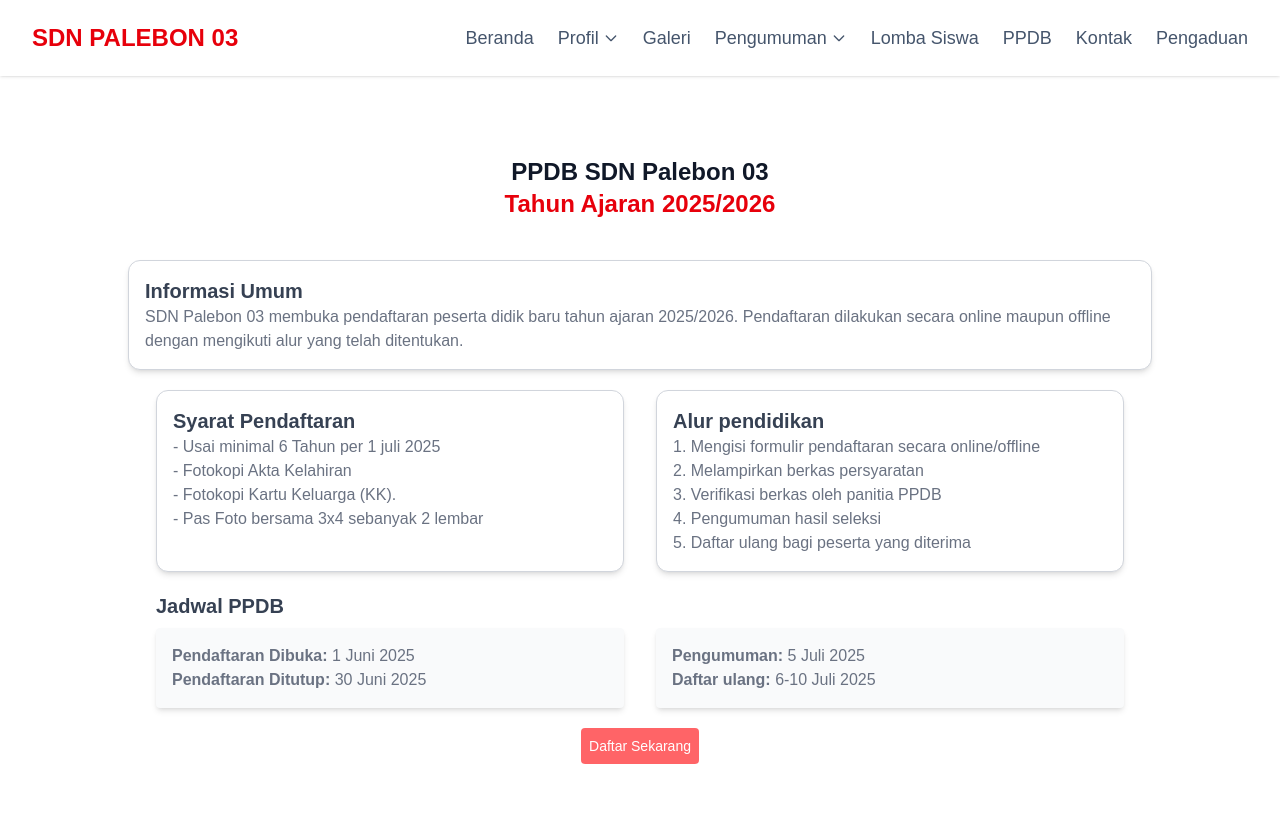
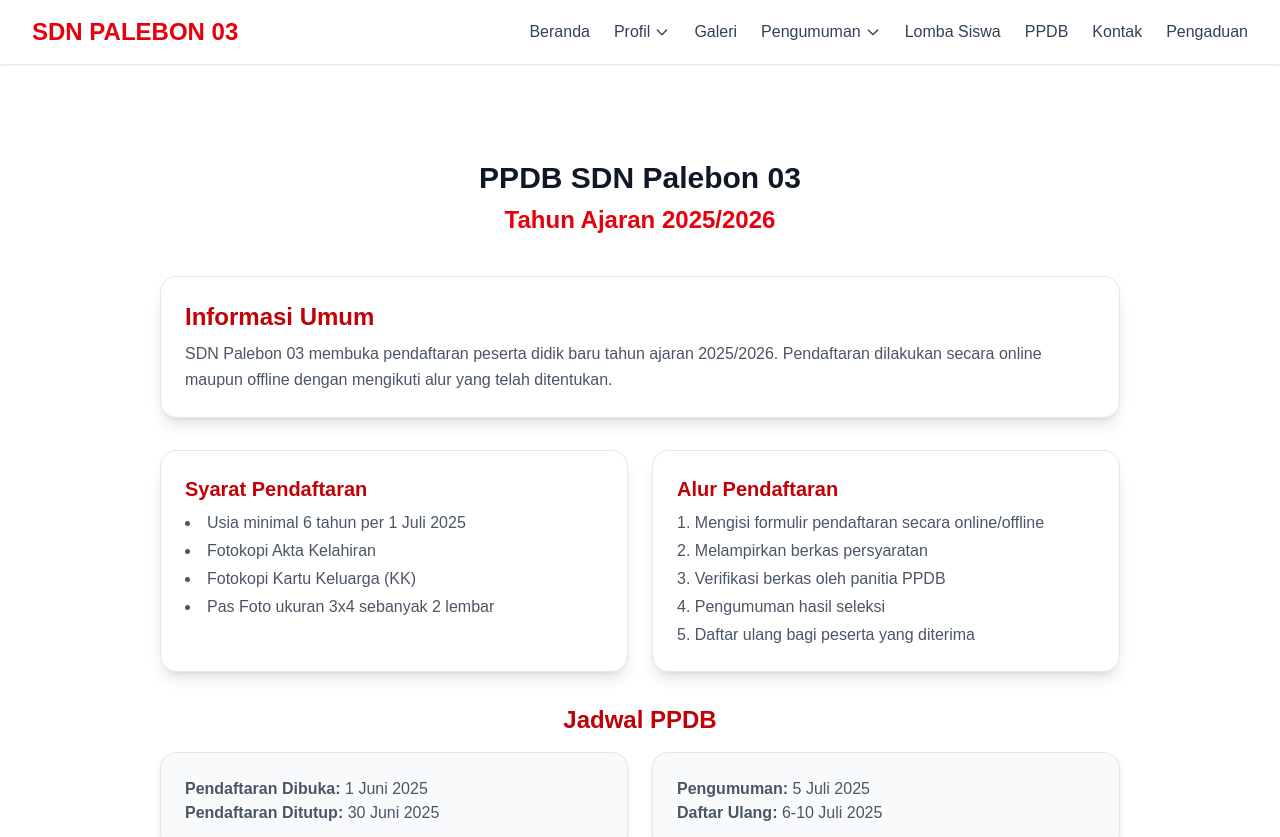
Before and after one commit to ardian56/SD-Palebon-03, a Next.js app: page /ppdb in a window 1280 px wide. Shown: the top 837 px of the page. Built offline with nearby package versions, Linux system fonts and the light colour scheme.

Commit message:
tampilan berita

```diff
--- a/app/globals.css
+++ b/app/globals.css
@@ -26,6 +26,7 @@
     animation: marquee 20s linear infinite;
   }
 
+
 }
 
 body {
--- a/app/ppdb/page.jsx
+++ b/app/ppdb/page.jsx
@@ -2,56 +2,73 @@ import React from 'react'
 
 const page = () => {
   return (
-    <div className='bg-white/90 backdrop:backdrop-blur-md min-h-screen w-full '>
-        <div className="header sm:w-1/3 mx-auto pt-20 mb-10">
-            <h3 className='text-2xl font-bold text-gray-900 text-center'>PPDB SDN Palebon 03</h3>
-            <h3 className='text-2xl font-bold text-red-600 text-center'>Tahun Ajaran 2025/2026</h3>
-        </div>
-        <div className="card bg-white w-4/5 mx-auto p-4 shadow-md border-1 border-gray-300 rounded-xl">
-          <h4 className='text-xl font-bold text-gray-700'>Informasi Umum</h4>
-          <p className='text-gray-500'>SDN Palebon 03 membuka pendaftaran peserta didik baru tahun ajaran 2025/2026. Pendaftaran dilakukan secara online maupun offline dengan mengikuti alur yang telah ditentukan.</p>
-        </div>
-        <div className="w-full  flex flex-col sm:flex-row mt-5 sm:px-35 pb-3">
-          <div className="card w-4/5 bg-white mx-auto p-4 shadow-md border-1 border-gray-300 rounded-xl mb-2 sm:mx-4">
-            <h4 className='text-xl font-bold text-gray-700'>Syarat Pendaftaran</h4>
-            <p className='text-gray-500'>- Usai minimal 6 Tahun per 1 juli 2025</p>
-            <p className='text-gray-500'>- Fotokopi Akta Kelahiran</p>
-            <p className='text-gray-500'>- Fotokopi Kartu Keluarga (KK).</p>
-            <p className='text-gray-500'>- Pas Foto bersama 3x4 sebanyak 2 lembar</p>
-          </div>
-          <div className="card bg-white w-4/5 mx-auto p-4 shadow-md border-1 border-gray-300 rounded-xl mb-2 sm:mx-4">
-            <h4 className='text-xl font-bold text-gray-700'>Alur pendidikan</h4>
-            <p className='text-gray-500'>1. Mengisi formulir pendaftaran secara online/offline</p>
-            <p className='text-gray-500'>2. Melampirkan berkas persyaratan</p>
-            <p className='text-gray-500'>3. Verifikasi berkas oleh panitia PPDB</p>
-            <p className='text-gray-500'>4. Pengumuman hasil seleksi</p>
-            <p className='text-gray-500'>5. Daftar ulang bagi peserta yang diterima</p>
-          </div>
-        </div>
-        <div className="sm:px-39 mb-2">
-          <h4 className='text-xl font-bold text-gray-700 text-center sm:text-left'>Jadwal PPDB</h4>
-        </div>
-        <div className="w-full  flex flex-col sm:flex-row sm:px-35 pb-3">
+    <div className='bg-white/90 backdrop:backdrop-blur-md min-h-screen w-full'>
+      {/* Header */}
+      <div className="sm:w-2/3 mx-auto pt-24 mb-10 text-center">
+        <h3 className='text-3xl font-bold text-gray-900'>PPDB SDN Palebon 03</h3>
+        <h3 className='text-2xl font-semibold text-red-600 mt-2'>Tahun Ajaran 2025/2026</h3>
+      </div>
 
-          <div className="card w-4/5 bg-gray-50 mx-auto p-4 shadow-md  rounded mb-2 sm:mx-4">
-            <p className='text-gray-500'><span className='font-bold'>Pendaftaran Dibuka: </span>1 Juni 2025</p>
-            <p className='text-gray-500'><span className='font-bold'>Pendaftaran Ditutup: </span>30 Juni 2025</p>
-          </div>
-          <div className="card bg-gray-50 w-4/5 mx-auto p-4 shadow-md rounded mb-2 sm:mx-4">
-            <p className='text-gray-500'><span className='font-bold'>Pengumuman: </span>5 Juli 2025</p>
-            <p className='text-gray-500'><span className='font-bold'>Daftar ulang: </span>6-10 Juli 2025</p>
-          </div>
+      {/* Informasi Umum */}
+      <div className="bg-white w-11/12 md:w-3/4 mx-auto p-6 shadow-lg border border-gray-200 rounded-2xl mb-8">
+        <h4 className='text-2xl font-semibold text-red-700 mb-2'>Informasi Umum</h4>
+        <p className='text-gray-600 leading-relaxed'>
+          SDN Palebon 03 membuka pendaftaran peserta didik baru tahun ajaran 2025/2026. Pendaftaran dilakukan secara online maupun offline dengan mengikuti alur yang telah ditentukan.
+        </p>
+      </div>
+
+      {/* Syarat dan Alur */}
+      <div className="flex flex-col md:flex-row gap-6 w-11/12 md:w-3/4 mx-auto mb-8">
+        <div className="bg-white w-full p-6 shadow-lg border border-gray-200 rounded-2xl">
+          <h4 className='text-xl font-semibold text-red-700 mb-2'>Syarat Pendaftaran</h4>
+          <ul className='text-gray-600 list-disc list-inside space-y-1'>
+            <li>Usia minimal 6 tahun per 1 Juli 2025</li>
+            <li>Fotokopi Akta Kelahiran</li>
+            <li>Fotokopi Kartu Keluarga (KK)</li>
+            <li>Pas Foto ukuran 3x4 sebanyak 2 lembar</li>
+          </ul>
         </div>
 
+        <div className="bg-white w-full p-6 shadow-lg border border-gray-200 rounded-2xl">
+          <h4 className='text-xl font-semibold text-red-700 mb-2'>Alur Pendaftaran</h4>
+          <ol className='text-gray-600 list-decimal list-inside space-y-1'>
+            <li>Mengisi formulir pendaftaran secara online/offline</li>
+            <li>Melampirkan berkas persyaratan</li>
+            <li>Verifikasi berkas oleh panitia PPDB</li>
+            <li>Pengumuman hasil seleksi</li>
+            <li>Daftar ulang bagi peserta yang diterima</li>
+          </ol>
+        </div>
+      </div>
+
+      {/* Jadwal PPDB */}
+      <div className="w-full text-center mb-4">
+        <h4 className='text-2xl font-semibold text-red-700'>Jadwal PPDB</h4>
+      </div>
+
+      <div className="flex flex-col md:flex-row gap-6 w-11/12 md:w-3/4 mx-auto mb-10">
+        <div className="bg-gray-50 w-full p-6 shadow-md border border-gray-200 rounded-2xl">
+          <p className='text-gray-600'><span className='font-semibold'>Pendaftaran Dibuka:</span> 1 Juni 2025</p>
+          <p className='text-gray-600'><span className='font-semibold'>Pendaftaran Ditutup:</span> 30 Juni 2025</p>
+        </div>
+        <div className="bg-gray-50 w-full p-6 shadow-md border border-gray-200 rounded-2xl">
+          <p className='text-gray-600'><span className='font-semibold'>Pengumuman:</span> 5 Juli 2025</p>
+          <p className='text-gray-600'><span className='font-semibold'>Daftar Ulang:</span> 6-10 Juli 2025</p>
+        </div>
+      </div>
+
+      {/* Button Daftar */}
+      <div className="text-center mb-10">
         <a
           href="https://ppid.semarangkota.go.id/ppdb-kota-semarang-tahun-ajara-2024/"
           target="_blank"
           rel="noopener noreferrer"
-          className="p-2 bg-red-400 text-sm rounded mx-auto flex w-max text-white"
+          className="px-6 py-2 bg-red-500 hover:bg-red-600 text-white text-sm rounded-md transition"
         >
           Daftar Sekarang
         </a>
-      <div className="w-full h-10"></div>
+        <div className="w-full h-10"></div>
+      </div>
     </div>
   )
 }
--- a/components/Navbar.jsx
+++ b/components/Navbar.jsx
@@ -1,6 +1,6 @@
 "use client";
 import Link from "next/link";
-import { useState } from "react";
+import { useState, useEffect } from "react";
 
 export default function Navbar() {
   const [isMobileMenuOpen, setIsMobileMenuOpen] = useState(false);
@@ -12,7 +12,7 @@ export default function Navbar() {
   const DownArrowIcon = ({ isOpen = false }) => (
     <svg
       xmlns="http://www.w3.org/2000/svg"
-      className={`w-4 h-4 ml-1 transform transition-transform duration-300 ${
+      className={`w-4 h-4 ml-1 transition-transform duration-300 ${
         isOpen ? "rotate-180" : "rotate-0"
       }`}
       fill="none"
@@ -24,158 +24,129 @@ export default function Navbar() {
     </svg>
   );
 
+  useEffect(() => {
+    document.body.style.overflow = isMobileMenuOpen ? "hidden" : "";
+    return () => {
+      document.body.style.overflow = "";
+    };
+  }, [isMobileMenuOpen]);
+
+  const closeMenu = () => {
+    setIsMobileMenuOpen(false);
+    setIsProfilOpen(false);
+    setIsPengumumanOpen(false);
+  };
+
   return (
-    <div>
-      <nav className="block w-full max-w-screen px-4 py-4 mx-auto bg-white bg-opacity-90 sticky top-3 shadow lg:px-8 backdrop-blur-lg backdrop-saturate-150 z-[9999]">
-        <div className="container flex flex-wrap items-center justify-between mx-auto text-slate-800">
-          <Link
-            href="/"
-            className="mr-4 block cursor-pointer py-1.5 text-red-600 font-bold text-2xl"
-          >
+    <header className="w-full bg-white shadow sticky top-0 z-50">
+      <div className="flex items-center justify-between px-4 py-4 lg:px-8">
+        <Link href="/" className="text-2xl font-bold text-red-600">
           SDN PALEBON 03
         </Link>
 
-          {/* Mobile toggle with animation */}
+        {/* Mobile toggle */}
         <div className="lg:hidden">
           <button
             onClick={toggleMobileMenu}
-              className="relative w-8 h-8 focus:outline-none flex flex-col justify-center items-center"
+            className="relative w-8 h-8 flex items-center justify-center focus:outline-none group"
           >
-              <span
-                className={`block w-8 h-0.5 bg-slate-800 transform transition duration-300 ease-in-out ${
-                  isMobileMenuOpen ? "rotate-45 translate-y-1.5" : ""
-                }`}
-              />
-              <span
-                className={`block w-8 h-0.5 bg-slate-800 my-1 transition-all duration-300 ease-in-out ${
-                  isMobileMenuOpen ? "opacity-0" : "opacity-100"
-                }`}
-              />
-              <span
-                className={`block w-8 h-0.5 bg-slate-800 transform transition duration-300 ease-in-out ${
-                  isMobileMenuOpen ? "-rotate-45 -translate-y-1.5" : ""
-                }`}
-              />
+            <span className={`absolute w-6 h-0.5 bg-gray-800 transition-all duration-300 ease-in-out
+              ${isMobileMenuOpen ? "rotate-45 translate-y-1" : "-translate-y-2"}`}></span>
+            <span className={`absolute w-6 h-0.5 bg-gray-800 transition-opacity duration-300
+              ${isMobileMenuOpen ? "opacity-0" : "opacity-100"}`}></span>
+            <span className={`absolute w-6 h-0.5 bg-gray-800 transition-all duration-300 ease-in-out
+              ${isMobileMenuOpen ? "-rotate-45 -translate-y-1" : "translate-y-2"}`}></span>
           </button>
         </div>
 
-          {/* Mobile Menu */}
-          <div
-            className={`fixed top-0 left-0 min-h-screen w-64 bg-slate-100 shadow-lg transform transition-transform duration-300 ease-in-out ${
-              isMobileMenuOpen ? "translate-x-0" : "-translate-x-full"
-            } lg:hidden z-50`}
+        {/* Desktop menu */}
+        <ul className="hidden lg:flex space-x-6 text-slate-700 font-medium">
+          <li><Link href="/" className="hover:text-red-600">Beranda</Link></li>
+
+          <li className="relative group">
+            <button className="flex items-center hover:text-red-600">
+              Profil <DownArrowIcon />
+            </button>
+            <ul className="absolute left-0 mt-2 bg-white shadow-lg rounded-md opacity-0 invisible group-hover:opacity-100 group-hover:visible transition-all duration-300 z-50 w-44">
+              <li><Link href="/profil" className="block px-4 py-2 hover:text-red-600">Profil Sekolah</Link></li>
+              <li><Link href="/guru" className="block px-4 py-2 hover:text-red-600">Profil Guru</Link></li>
+              <li><Link href="/siswa" className="block px-4 py-2 hover:text-red-600">Profil Siswa</Link></li>
+            </ul>
+          </li>
+
+          <li><Link href="/galeri" className="hover:text-red-600">Galeri</Link></li>
+
+          <li className="relative group">
+            <button className="flex items-center hover:text-red-600">
+              Pengumuman <DownArrowIcon />
+            </button>
+            <ul className="absolute left-0 mt-2 bg-white shadow-lg rounded-md opacity-0 invisible group-hover:opacity-100 group-hover:visible transition-all duration-300 z-50 w-44">
+              <li><Link href="/warta" className="block px-4 py-2 hover:text-red-600">Warta SD</Link></li>
+              <li><Link href="/berita" className="block px-4 py-2 hover:text-red-600">Berita SD</Link></li>
+            </ul>
+          </li>
+
+          <li><Link href="/lomba" className="hover:text-red-600">Lomba Siswa</Link></li>
+          <li><Link href="/ppdb" className="hover:text-red-600">PPDB</Link></li>
+          <li><Link href="/kontak" className="hover:text-red-600">Kontak</Link></li>
+          <li><Link href="/pengaduan" className="hover:text-red-600">Pengaduan</Link></li>
+        </ul>
+      </div>
+
+      {/* Mobile dropdown menu */}
+      {isMobileMenuOpen && (
+        <div className="lg:hidden bg-red-50 px-4 py-4 border-t border-slate-200 shadow-md">
+          <ul className="space-y-2 text-slate-700 font-medium">
+            <li>
+              <Link
+                href="/"
+                onClick={closeMenu}
+                className="block px-2 py-2 rounded-md hover:bg-red-100 hover:text-red-700 transition-colors duration-200"
               >
-            <div className="flex items-center justify-between border-b px-4 py-4">
-              <Link href="/" className="text-red-600 font-bold text-xl">
-                SDN PALEBON 03
+                Beranda
               </Link>
-              <button onClick={toggleMobileMenu}>
-                <svg
-                  xmlns="http://www.w3.org/2000/svg"
-                  className="w-8 h-8"
-                  fill="none"
-                  stroke="currentColor"
-                  strokeWidth="2"
-                >
-                  <path strokeLinecap="round" strokeLinejoin="round" d="M6 18L18 6M6 6l12 12" />
-                </svg>
-              </button>
-            </div>
-            <ul className="flex flex-col gap-2 p-4 text-slate-600">
-              <li><Link href="/">Beranda</Link></li>
+            </li>
 
             <li>
-                <button onClick={() => setIsProfilOpen(!isProfilOpen)} className="flex items-center hover:text-red-500">
+              <button
+                onClick={() => setIsProfilOpen(!isProfilOpen)}
+                className="flex items-center w-full px-2 py-2 rounded-md hover:bg-red-100 hover:text-red-700 transition-colors duration-200"
+              >
                 Profil <DownArrowIcon isOpen={isProfilOpen} />
               </button>
               {isProfilOpen && (
-                  <ul className="pl-4 mt-1 space-y-1">
-                    <li><Link href="/profil" className="hover:text-red-500">Profil Sekolah</Link></li>
-                    <li><Link href="/guru" className="hover:text-red-500">Profil Guru</Link></li>
-                    <li><Link href="/siswa" className="hover:text-red-500">Profil Siswa</Link></li>
+                <ul className="ml-4 mt-2 space-y-1 text-sm">
+                  <li><Link href="/profil" onClick={closeMenu} className="block px-2 py-1 rounded hover:bg-red-100 hover:text-red-700 transition">Profil Sekolah</Link></li>
+                  <li><Link href="/guru" onClick={closeMenu} className="block px-2 py-1 rounded hover:bg-red-100 hover:text-red-700 transition">Profil Guru</Link></li>
+                  <li><Link href="/siswa" onClick={closeMenu} className="block px-2 py-1 rounded hover:bg-red-100 hover:text-red-700 transition">Profil Siswa</Link></li>
                 </ul>
               )}
             </li>
 
-              <li><Link href="/galeri" className="hover:text-red-500">Galeri</Link></li>
+            <li><Link href="/galeri" onClick={closeMenu} className="block px-2 py-2 rounded-md hover:bg-red-100 hover:text-red-700 transition">Galeri</Link></li>
 
             <li>
-                <button onClick={() => setIsPengumumanOpen(!isPengumumanOpen)} className="flex items-center hover:text-red-500">
+              <button
+                onClick={() => setIsPengumumanOpen(!isPengumumanOpen)}
+                className="flex items-center w-full px-2 py-2 rounded-md hover:bg-red-100 hover:text-red-700 transition"
+              >
                 Pengumuman <DownArrowIcon isOpen={isPengumumanOpen} />
               </button>
               {isPengumumanOpen && (
-                  <ul className="pl-4 mt-1 space-y-1">
-                    <li><Link href="/warta" className="hover:text-red-500">Warta SD</Link></li>
-                    <li><Link href="/berita" className="hover:text-red-500">Berita SD</Link></li>
+                <ul className="ml-4 mt-2 space-y-1 text-sm">
+                  <li><Link href="/warta" onClick={closeMenu} className="block px-2 py-1 rounded hover:bg-red-100 hover:text-red-700 transition">Warta SD</Link></li>
+                  <li><Link href="/berita" onClick={closeMenu} className="block px-2 py-1 rounded hover:bg-red-100 hover:text-red-700 transition">Berita SD</Link></li>
                 </ul>
               )}
             </li>
 
-              <li><Link href="/lomba" className="hover:text-red-500">Lomba Siswa</Link></li>
-              <li><Link href="/ppdb" className="hover:text-red-500">PPDB</Link></li>
-              <li><Link href="/kontak" className="hover:text-red-500">Kontak</Link></li>
-              <li><Link href="/pengaduan" className="hover:text-red-500">Pengaduan</Link></li>
+            <li><Link href="/lomba" onClick={closeMenu} className="block px-2 py-2 rounded-md hover:bg-red-100 hover:text-red-700 transition">Lomba Siswa</Link></li>
+            <li><Link href="/ppdb" onClick={closeMenu} className="block px-2 py-2 rounded-md hover:bg-red-100 hover:text-red-700 transition">PPDB</Link></li>
+            <li><Link href="/kontak" onClick={closeMenu} className="block px-2 py-2 rounded-md hover:bg-red-100 hover:text-red-700 transition">Kontak</Link></li>
+            <li><Link href="/pengaduan" onClick={closeMenu} className="block px-2 py-2 rounded-md hover:bg-red-100 hover:text-red-700 transition">Pengaduan</Link></li>
           </ul>
         </div>
-
-          {/* Desktop Menu */}
-          <div className="hidden lg:block">
-            <ul className="flex items-center gap-6 text-lg text-slate-600">
-              <li><Link href="/" className="hover:text-red-500">Beranda</Link></li>
-
-              <li className="relative group">
-                <button className="hover:text-red-500 flex items-center">
-                  Profil
-                  <svg
-                    xmlns="http://www.w3.org/2000/svg"
-                    className="w-4 h-4 ml-1 transform transition-transform duration-300 group-hover:rotate-180"
-                    fill="none"
-                    viewBox="0 0 24 24"
-                    stroke="currentColor"
-                    strokeWidth={2}
-                  >
-                    <path strokeLinecap="round" strokeLinejoin="round" d="M19 9l-7 7-7-7" />
-                  </svg>
-                </button>
-                <ul className="absolute left-0 top-[110%] bg-white shadow-md rounded-md opacity-0 invisible group-hover:opacity-100 group-hover:visible transition-all duration-300 z-10 w-48">
-                  <li><Link href="/profil" className="block px-4 py-2 hover:text-red-800">Profil Sekolah</Link></li>
-                  <li><Link href="/guru" className="block px-4 py-2 hover:text-red-800">Profil Guru</Link></li>
-                  <li><Link href="/siswa" className="block px-4 py-2 hover:text-red-800">Profil Siswa</Link></li>
-
-                </ul>
-              </li>
-
-              <li><Link href="/galeri" className="hover:text-red-500">Galeri</Link></li>
-
-              <li className="relative group">
-                <button className="hover:text-red-500 flex items-center">
-                  Pengumuman
-                  <svg
-                    xmlns="http://www.w3.org/2000/svg"
-                    className="w-4 h-4 ml-1 transform transition-transform duration-300 group-hover:rotate-180"
-                    fill="none"
-                    viewBox="0 0 24 24"
-                    stroke="currentColor"
-                    strokeWidth={2}
-                  >
-                    <path strokeLinecap="round" strokeLinejoin="round" d="M19 9l-7 7-7-7" />
-                  </svg>
-                </button>
-                <ul className="absolute left-0 top-[110%] bg-white shadow-md rounded-md opacity-0 invisible group-hover:opacity-100 group-hover:visible transition-all duration-300 z-10 w-48">
-                  <li><Link href="/warta" className="block px-4 py-2 hover:text-red-800">Warta SD</Link></li>
-                  <li><Link href="/berita" className="block px-4 py-2 hover:text-red-800">Berita SD</Link></li>
-                </ul>
-              </li>
-
-              <li><Link href="/lomba" className="hover:text-red-500">Lomba Siswa</Link></li>
-              <li><Link href="/ppdb" className="hover:text-red-500">PPDB</Link></li>
-              <li><Link href="/kontak" className="hover:text-red-500">Kontak</Link></li>
-              <li><Link href="/pengaduan" className="hover:text-red-500">Pengaduan</Link></li>
-
-            </ul>
-          </div>
-        </div>
-      </nav>
-    </div>
+      )}
+    </header>
   );
 }
```
Also changed, not shown: app/berita/page.jsx (+70 -45 lines), app/warta/page.jsx (+27 -6 lines). Lines whose indentation alone changed are shown as unchanged.
